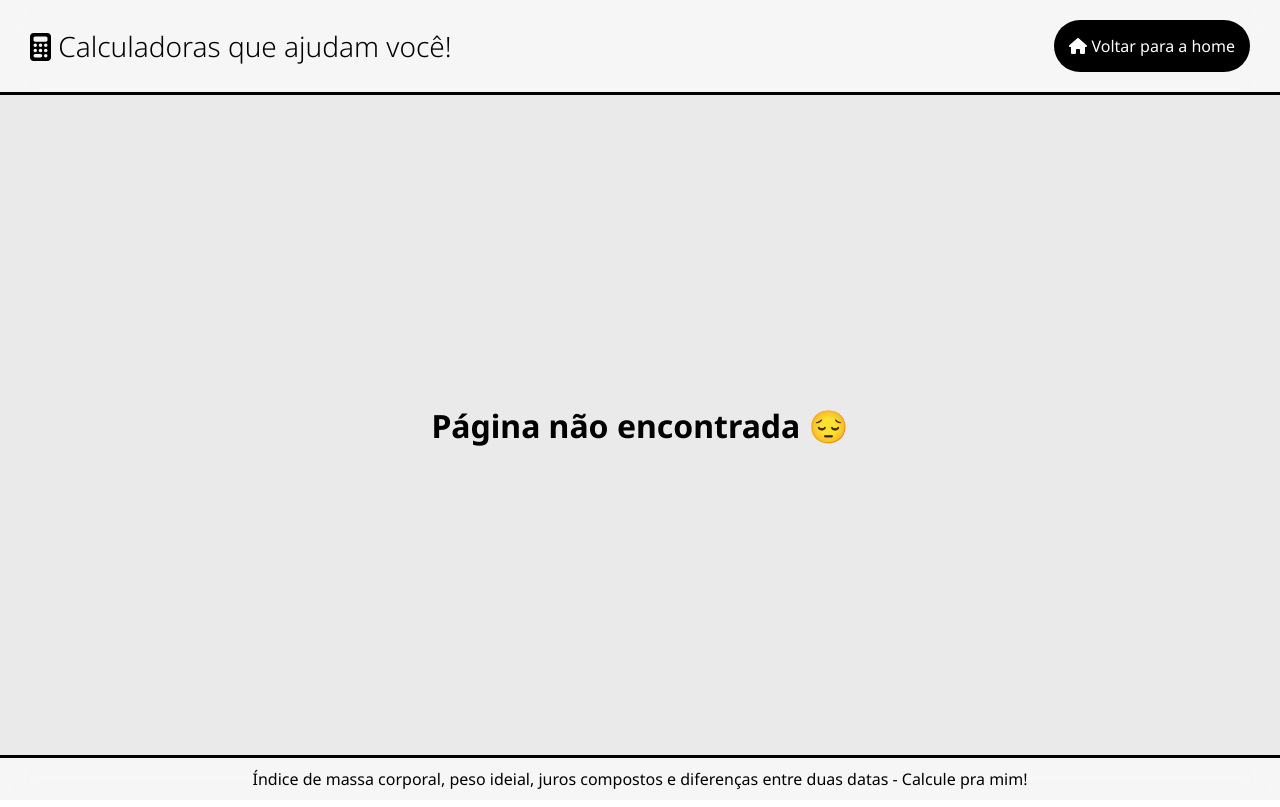
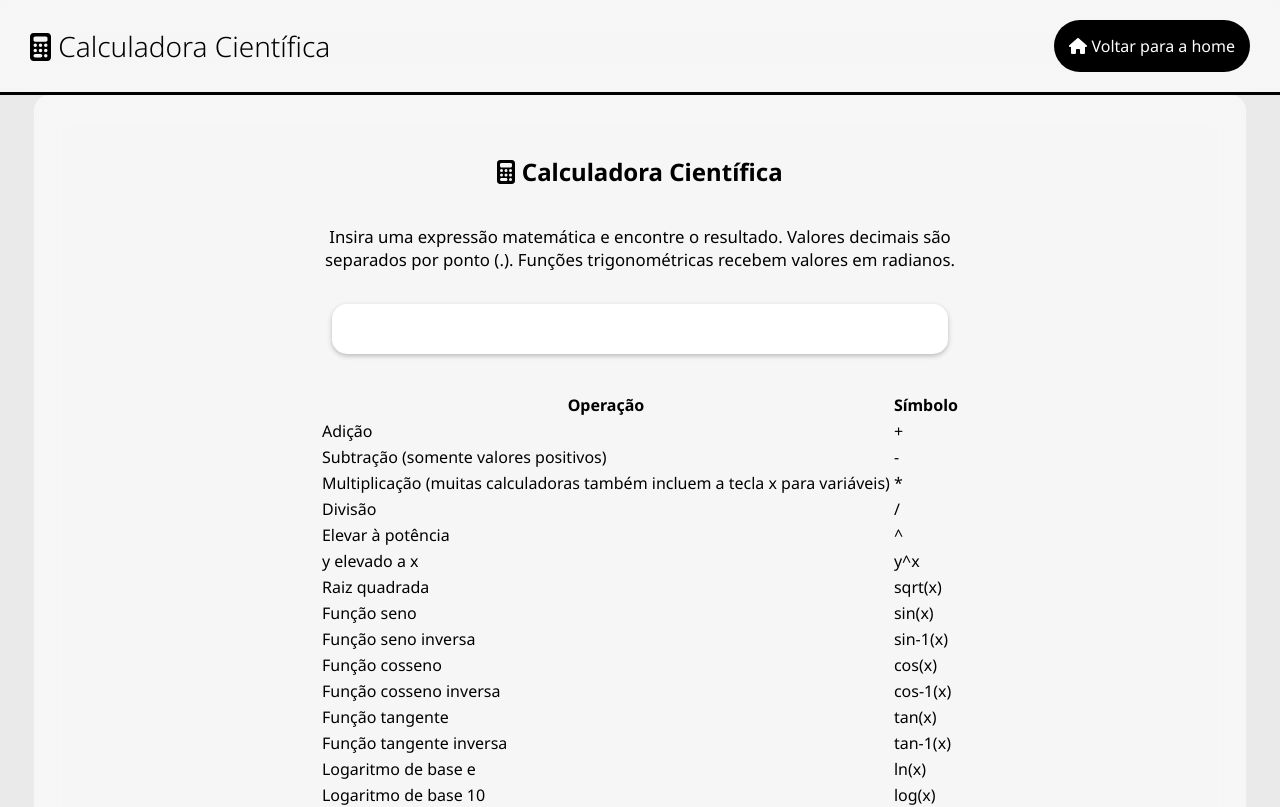
Before and after one commit to LuSrodri/calcule-pra-mim, a Next.js app: page /cientifica in a window 1280 px wide. Before the commit this address had no page. Shown: the top 807 px of the page. Built offline with nearby package versions, Linux system fonts and the light colour scheme.

Commit message:
Creating the cientifica.js page

```diff
--- a/components/Main.js
+++ b/components/Main.js
@@ -1,11 +1,12 @@
 import styles from '@/styles/Main.module.css';
-import { faAppleWhole, faCalendar, faPercent } from '@fortawesome/free-solid-svg-icons';
+import { faAppleWhole, faCalculator, faCalendar, faPercent } from '@fortawesome/free-solid-svg-icons';
 import { FontAwesomeIcon } from '@fortawesome/react-fontawesome';
 import Card from './Card';
 
 export default function Main() {
     return (
         <main className={styles.Main}>
+            <Card icon={<FontAwesomeIcon icon={faCalculator}/>} title={"Calculadora Científica"} description={"Use a calculadora científica e encontre resultados para expressões matemáticas."} path={"/cientifica"}></Card>
             <Card icon={<FontAwesomeIcon icon={faAppleWhole}/>} title={"IMC e Peso Ideal"} description={"Calcule o índice de massa corporal e descubra o peso ideal."} path={"/imc"}></Card>
             <Card icon={<FontAwesomeIcon icon={faPercent}/>} title={"Juros compostos"} description={"Calcule investimentos com base em juros compostos."} path={"/juroscompostos"}></Card>
             <Card icon={<FontAwesomeIcon icon={faCalendar}/>} title={"Diferença entre datas"} description={"Calcule a diferença de tempo entre duas datas."} path={"/diferencadatas"}></Card>
--- /dev/null
+++ b/components/ScientificCalculator.js
@@ -0,0 +1,160 @@
+import styles from '@/styles/JurosCompostosCalculator.module.css';
+import { faCalculator } from '@fortawesome/free-solid-svg-icons';
+import { FontAwesomeIcon } from '@fortawesome/react-fontawesome';
+import { useEffect, useState } from 'react';
+
+export default function JurosCompostosCalculator() {
+    const [mathExp, setMathExp] = useState("");
+    const [mathExpResult, setMathExpResult] = useState("");
+
+    useEffect(() => {
+        if (mathExp !== "") {
+            calculate();
+        } else {
+            setMathExpResult("");
+        }
+    }, [mathExp]);
+
+    function onInputMathExp(e) {
+        setMathExp(e.target.value);
+    }
+
+    function calculate() {
+        try {
+            const translatedExp = translateMathExp(mathExp);
+            const result = eval(translatedExp);
+            setMathExpResult(result);
+        } catch (error) {
+            setMathExpResult("Erro na expressão matemática");
+        }
+    }
+
+    function translateMathExp(exp) {
+        let translatedExp = exp;
+
+        translatedExp = translatedExp.replace(/π/g, eval(Math.PI));
+        translatedExp = translatedExp.replace(/pi/g, eval(Math.PI));
+        translatedExp = translatedExp.replace(/e/g, eval(Math.E));
+
+        translatedExp = translatedExp.replace(/sqrt\(([^)]+)\)/g, "Math.sqrt($1)");
+        translatedExp = translatedExp.replace(/sin-1\(([^)]+)\)/g, "Math.asin($1)");
+        translatedExp = translatedExp.replace(/cos-1\(([^)]+)\)/g, "Math.acos($1)");
+        translatedExp = translatedExp.replace(/tan-1\(([^)]+)\)/g, "Math.atan($1)");
+        translatedExp = translatedExp.replace(/ln\(([^)]+)\)/g, "Math.log($1)");
+        translatedExp = translatedExp.replace(/log\(([^)]+)\)/g, "Math.log10($1)");
+
+        translatedExp = translatedExp.replace(/x/g, "*");
+        translatedExp = translatedExp.replace(/÷/g, "/");
+
+        translatedExp = translatedExp.replace(/(\d+(?:\.\d+)?)\^(\d+(?:\.\d+)?)/g, "Math.pow($1, $2)");
+
+        translatedExp = translatedExp.replace(/sin\(([^)]+)\)/g, "Math.sin($1)");
+        translatedExp = translatedExp.replace(/cos\(([^)]+)\)/g, "Math.cos($1)");
+        translatedExp = translatedExp.replace(/tan\(([^)]+)\)/g, "Math.tan($1)");
+
+        return translatedExp;
+    }
+
+    return (
+        <div className={styles.JurosCompostosCalculator} style={{ width: "90%" }}>
+            <div className={styles.Calculator} style={{ width: "100%", alignItems: "center", justifyContent: "center", margin: "10px" }}>
+                <h2 style={{ textAlign: "center" }}><FontAwesomeIcon icon={faCalculator} /> Calculadora Científica</h2>
+                <p>Insira uma expressão matemática e encontre o resultado. Valores decimais são separados por ponto (.). Funções trigonométricas recebem valores em radianos.</p>
+                <div className={styles.Inputs} style={{ width: "100%", alignItems: "center", justifyContent: "center" }}>
+                    <div className={styles.Input} style={{ width: "100%" }}>
+                        <input style={{ width: "100%" }} value={mathExp} onInput={onInputMathExp} type="text" />
+                    </div>
+                </div>
+
+                {mathExpResult !== "" && (
+                    <p id="resultado">
+                        <strong>Resultado:</strong> {mathExpResult}
+                    </p>
+                )}
+
+                <table className={styles.table} style={{ margin: "20px auto" }}>
+                    <thead>
+                        <tr>
+                            <th>Operação</th>
+                            <th>Símbolo</th>
+                        </tr>
+                    </thead>
+                    <tbody>
+                        <tr>
+                            <td>Adição</td>
+                            <td>+</td>
+                        </tr>
+                        <tr>
+                            <td>Subtração (somente valores positivos)</td>
+                            <td>-</td>
+                        </tr>
+                        <tr>
+                            <td>Multiplicação (muitas calculadoras também incluem a tecla x para variáveis)</td>
+                            <td>*</td>
+                        </tr>
+                        <tr>
+                            <td>Divisão</td>
+                            <td>/</td>
+                        </tr>
+                        <tr>
+                            <td>Elevar à potência</td>
+                            <td>^</td>
+                        </tr>
+                        <tr>
+                            <td>y elevado a x</td>
+                            <td>y^x</td>
+                        </tr>
+                        <tr>
+                            <td>Raiz quadrada</td>
+                            <td>sqrt(x)</td>
+                        </tr>
+                        <tr>
+                            <td>Função seno</td>
+                            <td>sin(x)</td>
+                        </tr>
+                        <tr>
+                            <td>Função seno inversa</td>
+                            <td>sin-1(x)</td>
+                        </tr>
+                        <tr>
+                            <td>Função cosseno</td>
+                            <td>cos(x)</td>
+                        </tr>
+                        <tr>
+                            <td>Função cosseno inversa</td>
+                            <td>cos-1(x)</td>
+                        </tr>
+                        <tr>
+                            <td>Função tangente</td>
+                            <td>tan(x)</td>
+                        </tr>
+                        <tr>
+                            <td>Função tangente inversa</td>
+                            <td>tan-1(x)</td>
+                        </tr>
+                        <tr>
+                            <td>Logaritmo de base e</td>
+                            <td>ln(x)</td>
+                        </tr>
+                        <tr>
+                            <td>Logaritmo de base 10</td>
+                            <td>log(x)</td>
+                        </tr>
+                        <tr>
+                            <td>Parênteses que indicam a ordem das operações</td>
+                            <td>()</td>
+                        </tr>
+                        <tr>
+                            <td>PI</td>
+                            <td>π, pi</td>
+                        </tr>
+                        <tr>
+                            <td>Número de Euler</td>
+                            <td>e</td>
+                        </tr>
+                    </tbody>
+                </table>
+            </div>
+        </div>
+    );
+}
--- /dev/null
+++ b/pages/cientifica.js
@@ -0,0 +1,36 @@
+import Head from 'next/head';
+import styles from '@/styles/Home.module.css';
+import TopBar from '@/components/TopBar';
+import Footer from '@/components/Footer';
+import { FontAwesomeIcon } from '@fortawesome/react-fontawesome';
+import ScientificCalculator from '@/components/ScientificCalculator';
+import { faCalculator } from '@fortawesome/free-solid-svg-icons';
+
+export default function Cientifica() {
+  return (
+    <div className={styles.main}>
+      <Head>
+        <title>Use a calculadora científica e encontre resultados para expressões matemáticas. - Calcule pra mim!</title>
+
+        <meta name="description" content="Insira uma expressão matemática e descubra o resultado." />
+
+        <meta property="og:title" content="Use a calculadora científica e encontre resultados para expressões matemáticas. - Calcule pra mim!" />
+        <meta property="og:type" content="website" />
+        <meta property="og:description" content="Insira uma expressão matemática e descubra o resultado." />
+        <meta property="og:url" content="https://calculepramim.com/cientifica" />
+        <meta property="og:image" content="https://calculepramim.com/calcule-pra-mim-logo.png" />
+
+        <meta name="twitter:title" content="Use a calculadora científica e encontre resultados para expressões matemáticas. - Calcule pra mim!" />
+        <meta name="twitter:description" content="Insira uma expressão matemática e descubra o resultado." />
+        <meta name="twitter:image" content="https://calculepramim.com/calcule-pra-mim-logo.png" />
+        <meta name="twitter:card" content="summary_large_image" />
+
+        <meta name="viewport" content="width=device-width, initial-scale=1" />
+        <link rel="icon" href="/calcule-pra-mim-logo.png" />
+      </Head>
+      <TopBar icon={<FontAwesomeIcon icon={faCalculator} />} title={"Calculadora Científica"} isHome={false}></TopBar>
+      <ScientificCalculator></ScientificCalculator>
+      <Footer></Footer>
+    </div>
+  )
+}
--- a/styles/JurosCompostosCalculator.module.css
+++ b/styles/JurosCompostosCalculator.module.css
@@ -81,3 +81,8 @@
 .Infos h2 {
     text-align: justify;
 }
+
+.table,
+.table * {
+    user-select: text;
+}
```
Also changed, not shown: pages/index.js (+6 -6 lines).
